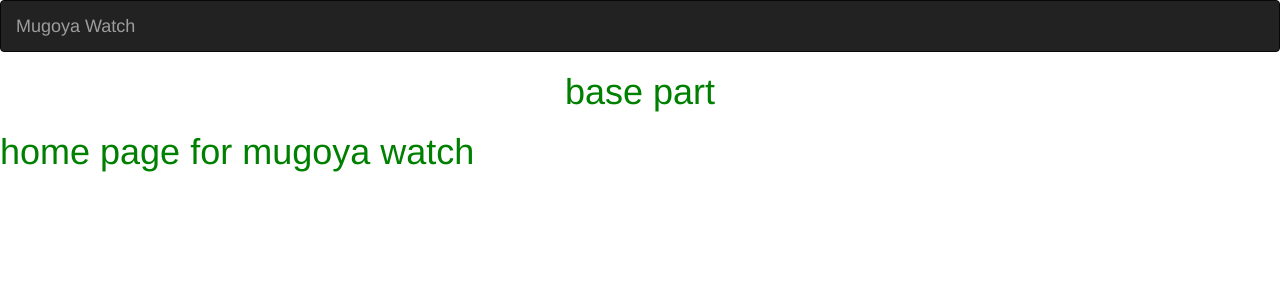
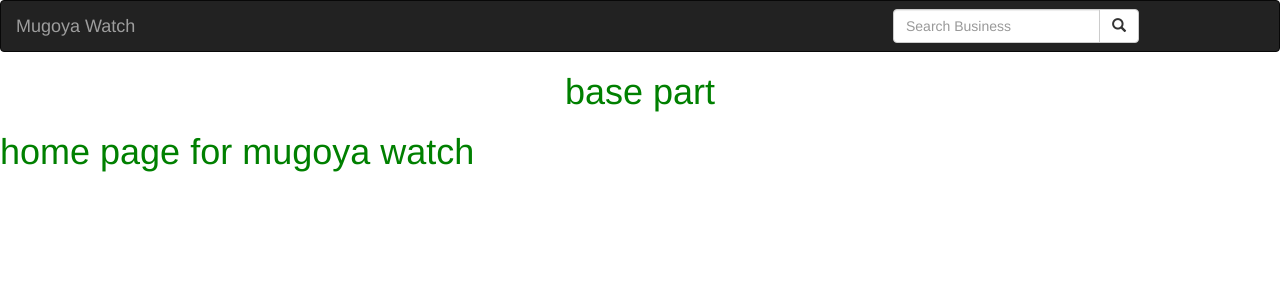
Before and after one commit to trevor-ngugi/mugoya-watch, a Django app: page / in a window 1280 px wide. Shown: the top 300 px of the page. Run offline with Django 3.2, Linux system fonts and the light colour scheme; data that the repository does not hold is empty; some libraries are stand-ins or nearby versions.

Commit message:
add search view function

```diff
--- a/mugoyawatch/templates/navbar.html
+++ b/mugoyawatch/templates/navbar.html
@@ -11,6 +11,19 @@
     <div class="navbar-header">
       <a class="navbar-brand" href="{% url 'home' %}">Mugoya Watch</a>
     </div>
+    <div class="col-sm-4 col-md-4 navbar-right">
+
+        <form class="navbar-form" role="search" action="{% url 'search_results' %}">
+
+          <div class="input-group">
+            <input type="text" class="form-control" placeholder="Search Business" name="business">
+            <div class="input-group-btn">
+              <button class="btn btn-default" type="submit"><i class="glyphicon glyphicon-search"></i></button>
+            </div>
+          </div>
+
+        </form>
+      </div>
   </div>
 </nav>
 </body>
--- a/mugoyawatch/urls.py
+++ b/mugoyawatch/urls.py
@@ -3,4 +3,5 @@ from . import views
 
 urlpatterns=[
     url('^$',views.home,name = 'home'),
+    url(r'^search/', views.search_results, name='search_results')
 ]
--- a/mugoyawatch/views.py
+++ b/mugoyawatch/views.py
@@ -6,3 +6,16 @@ from .models import Profile,Neighbourhood,Posts,Business
 def home(request):
     posts=Posts.show_posts()
     return render(request, 'hood/home.html',{'posts':posts})
+
+def search_results(request):
+
+    if 'business' in request.GET and request.GET["business"]:
+        search_term = request.GET.get("business")
+        searched_business = Business.search_business(search_term)
+        message = f"{search_term}"
+
+        return render(request, 'hood/search.html',{"message":message,"business": searched_business})
+
+    else:
+        message = "You haven't searched for any term"
+        return render(request, 'hood/search.html',{"message":message})
```
